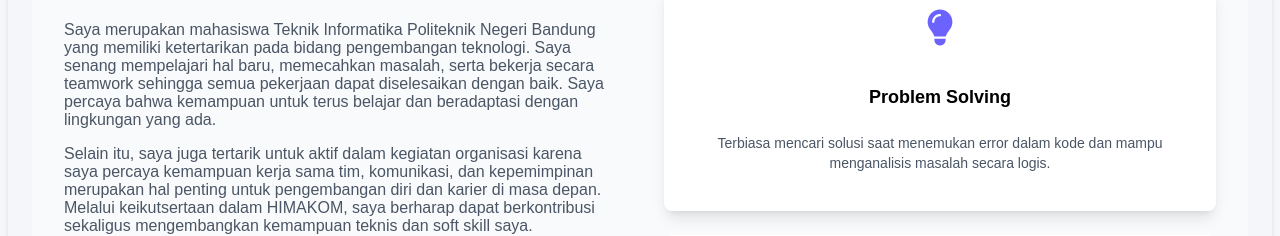
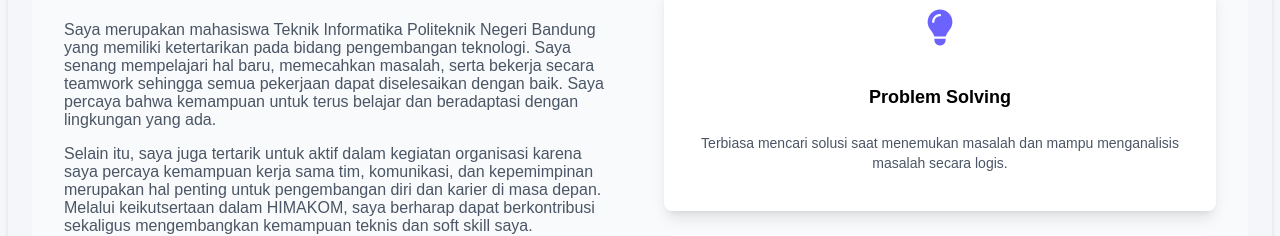
Before and after one commit to fironsahuleka2007-art/portfolio-vue, a Vue app: page / in a window 1280 px wide. Shown: the part 1180-1416 px from the top of the page. Built offline with nearby package versions, Linux system fonts and the light colour scheme.

Commit message:
update about

```diff
--- a/src/components/About.vue
+++ b/src/components/About.vue
@@ -14,7 +14,7 @@ const skills = [
   },
   {
     title: "Problem Solving",
-    desc: "Terbiasa mencari solusi saat menemukan error dalam kode dan mampu menganalisis masalah secara logis.",
+    desc: "Terbiasa mencari solusi saat menemukan masalah dan mampu menganalisis masalah secara logis.",
     icon: "fas fa-lightbulb",
     color: "#6c63ff"
   },
```
